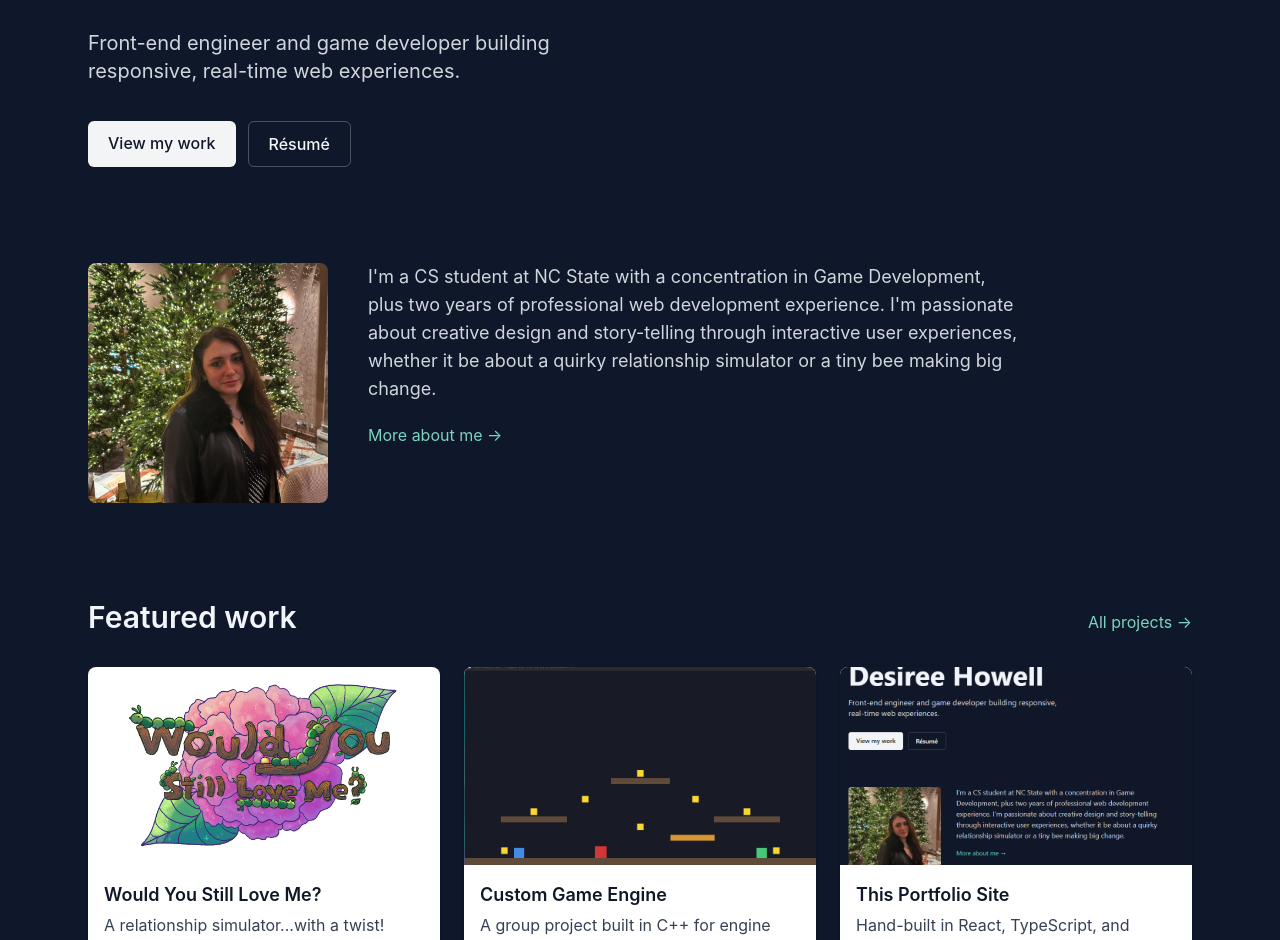
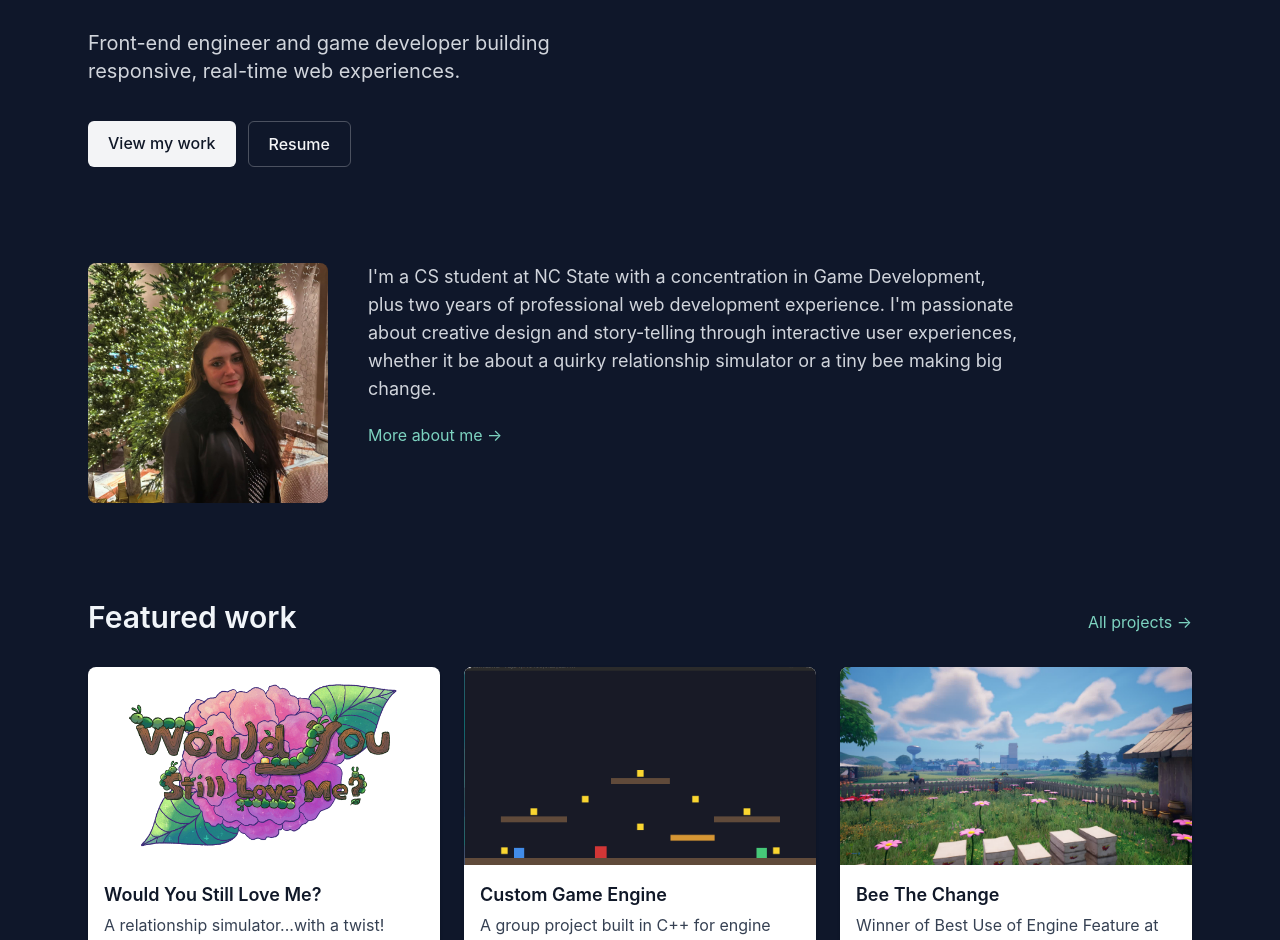
Before and after one commit to desinoelle/portfolio, a React (Vite) app: page / in a window 1280 px wide. Shown: the part 271-1211 px from the top of the page. Built offline with nearby package versions, Linux system fonts and the light colour scheme.

Commit message:
small changes.

```diff
--- a/src/data/projects.ts
+++ b/src/data/projects.ts
@@ -22,17 +22,16 @@
     githublink: 'https://github.com/desinoelle/csc481-game-engine'
   },
   {
-    title: 'This Portfolio Site',
-    description: 'Hand-built in React, TypeScript, and Tailwind v4. A ground-up rebuild of the portfolio I made in 2019. Same site, seven years of learning apart.',
-    src: '/folio.PNG',
-    viewlink: 'https://desinoelle.com',
-    githublink: 'https://github.com/desinoelle/portfolio',
-  },
-  {
     title: 'Bee The Change',
     description: 'Winner of Best Use of Engine Feature at UNCG\'s Games for a Change Game Jam. I was the level designer, handling map layout and player flow.',
     src: '/BTC.jpeg',
     viewlink: 'https://www.fortnite.com/@napoli/9756-0088-2319',
+  },
+  {
+    title: 'This Portfolio Site',
+    description: 'Hand-built in React, TypeScript, and Tailwind v4. A ground-up rebuild of the portfolio I made in 2019. Same site, seven years of learning apart.',
+    src: '/folio.PNG',
+    githublink: 'https://github.com/desinoelle/portfolio',
   },
   {
     title: 'Cloverleaf',
--- a/src/pages/AboutMe.tsx
+++ b/src/pages/AboutMe.tsx
@@ -81,7 +81,7 @@
       </ul>
 
       <div className="mt-12 flex flex-wrap gap-3">
-        <a href="/Desiree-Howell-Resume-Final.pdf" target="_blank" rel="noopener noreferrer"className={button}>Download résumé</a>
+        <a href="/Desiree-Howell-Resume-Final.pdf" target="_blank" rel="noopener noreferrer"className={button}>Download resume</a>
         <Link to="/contact" className={button}>Get in touch</Link>
       </div>
     </section>
--- a/src/pages/Home.tsx
+++ b/src/pages/Home.tsx
@@ -33,7 +33,7 @@
             View my work
           </Link>
           <a href="/Desiree-Howell-Resume-Final.pdf" target="_blank" rel="noopener noreferrer" className={buttonGhost}>
-            Résumé
+            Resume
           </a>
         </div>
       </section>
```
